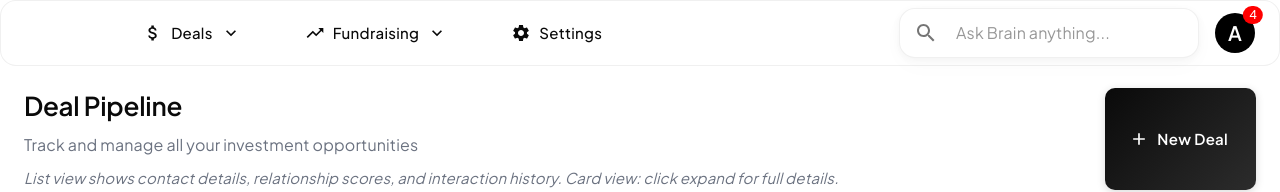
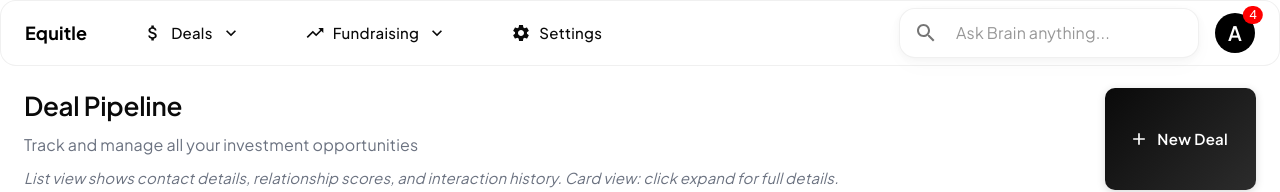
Before and after one commit to shreyputexas/equitle-brain-v1, a React (Vite) app: page /deals/relationships in a window 1280 px wide. Shown: the top 192 px of the page. Built offline with nearby package versions, Linux system fonts and the light colour scheme.

Commit message:
color change

```diff
--- a/src/components/Layout.tsx
+++ b/src/components/Layout.tsx
@@ -345,7 +345,7 @@ export default function Layout() {
           </IconButton>
 
           {/* Logo/Brand */}
-          <Typography variant="h6" sx={{ fontWeight: 700, color: 'white', mr: 4 }}>
+          <Typography variant="h6" sx={{ fontWeight: 700, color: 'black', mr: 4 }}>
             Equitle
           </Typography>
 
```
